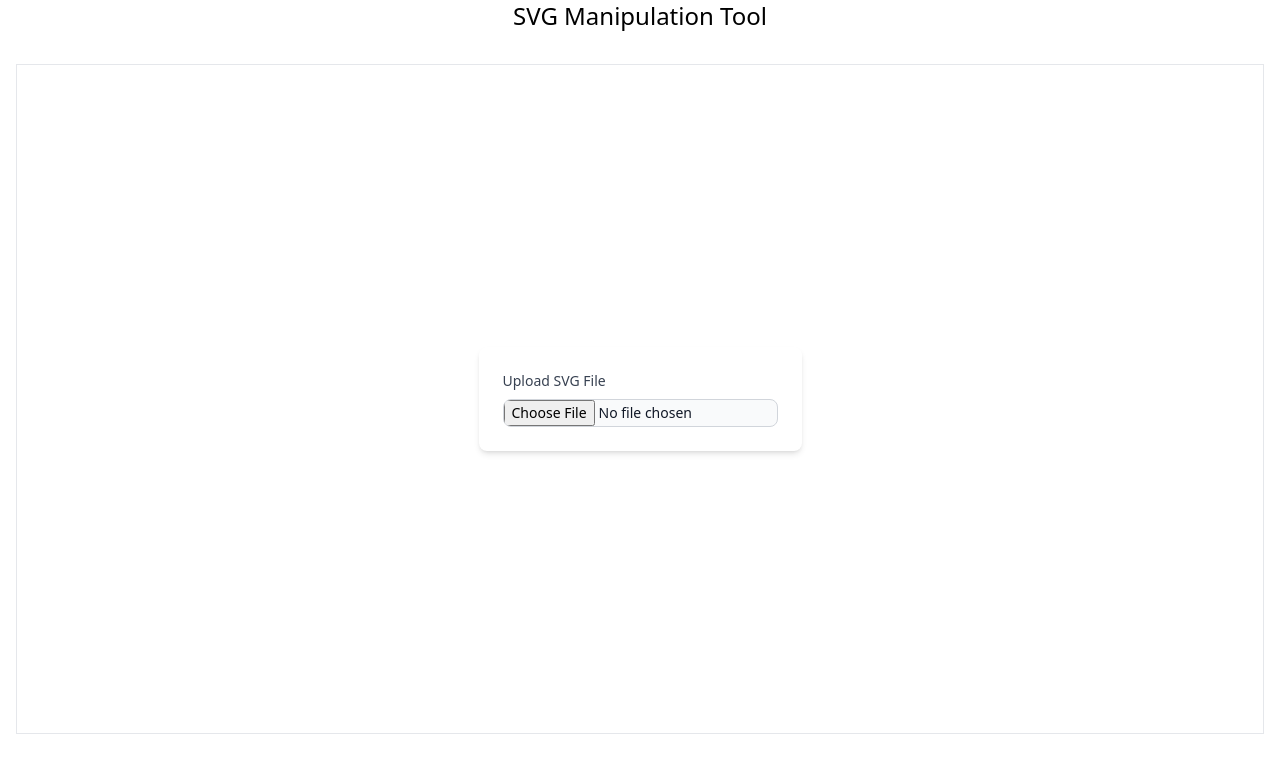
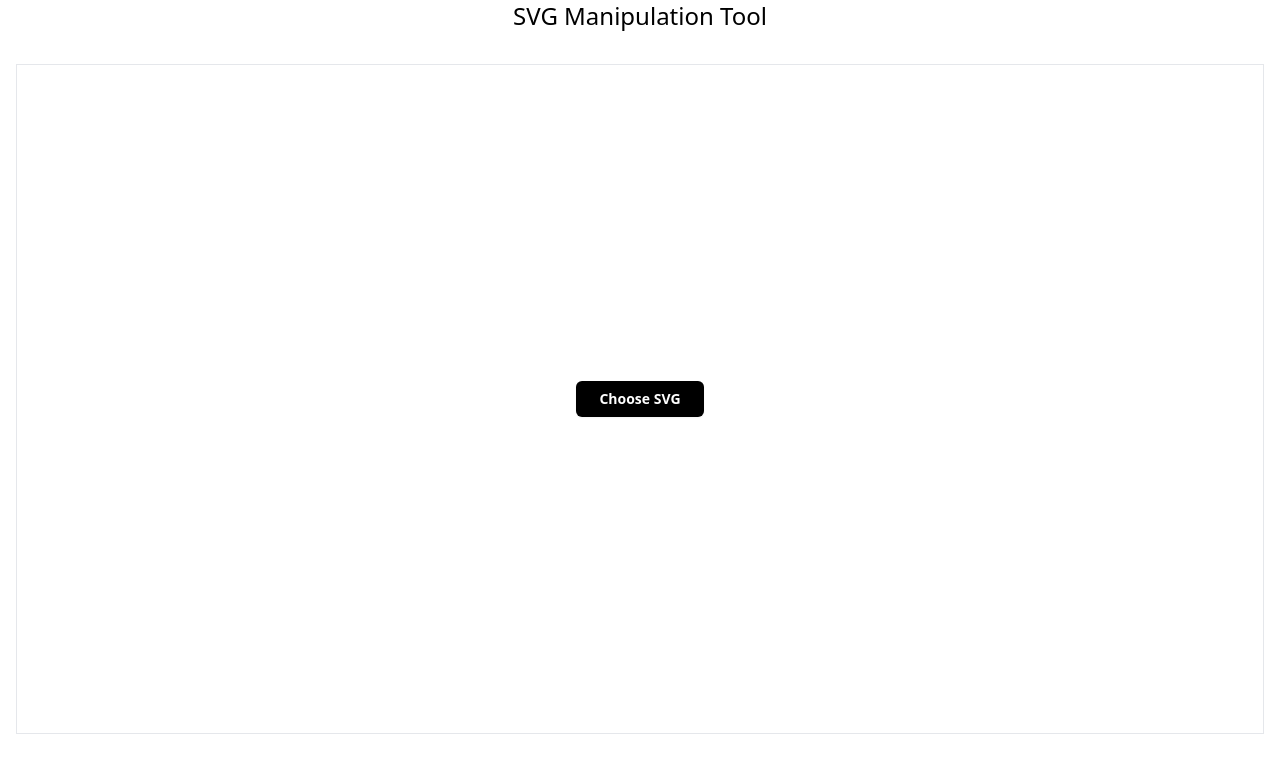
Before and after one commit to nlgthuan/svg-manipulation, a Preact app: page / in a window 1280 px wide. Shown: the top 772 px of the page. Built offline with nearby package versions, Linux system fonts and the light colour scheme.

Commit message:
[f] - Style upload button

```diff
--- a/src/components/SvgUploader.jsx
+++ b/src/components/SvgUploader.jsx
@@ -3,7 +3,7 @@ import { useState } from 'preact/hooks';
 const MAX_SIZE = 2 * 1024 * 1024; // Max size in bytes (2 MB)
 
 function SvgUploader({ onUpload }) {
-  const [error, setError] = useState(null);
+  const [error, setError] = useState('');
 
   const handleFileChange = (event) => {
     const file = event.target.files[0];
@@ -29,21 +29,23 @@ function SvgUploader({ onUpload }) {
   };
 
   return (
-    <div className="p-6 max-w-md mx-auto bg-white rounded-lg shadow-md">
+    <div className="w-full">
       <label
-        className="block mb-2 text-sm font-medium text-gray-700"
         htmlFor="svgFileInput"
+        className="flex w-32 mx-auto justify-center rounded-md bg-black px-3 py-1.5 text-sm/6 font-semibold text-white shadow-sm hover:bg-gray-800 focus-visible:outline focus-visible:outline-2 focus-visible:outline-offset-2 focus-visible:outline-black cursor-pointer"
       >
-        Upload SVG File
+        Choose SVG
       </label>
       <input
         type="file"
         id="svgFileInput"
         accept=".svg"
         onChange={handleFileChange}
-        className="block w-full text-sm text-gray-900 border border-gray-300 rounded-lg cursor-pointer bg-gray-50 focus:outline-none focus:border-indigo-500"
+        className="hidden"
       />
-      {error && <p className="mt-2 text-sm text-red-600">{error}</p>}
+      {error && (
+        <p className="mt-2 text-sm text-red-600 text-center">{error}</p>
+      )}
     </div>
   );
 }
```
